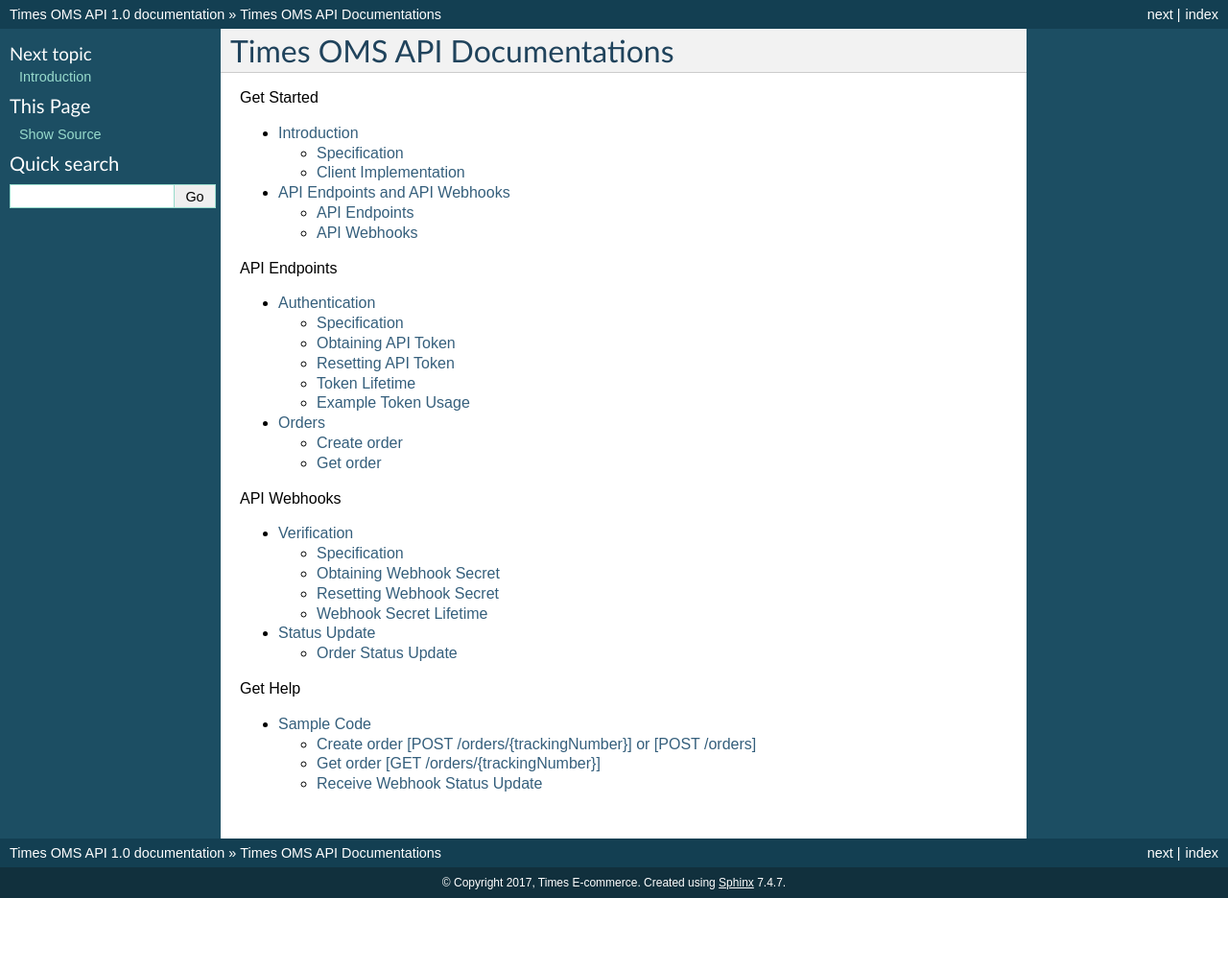
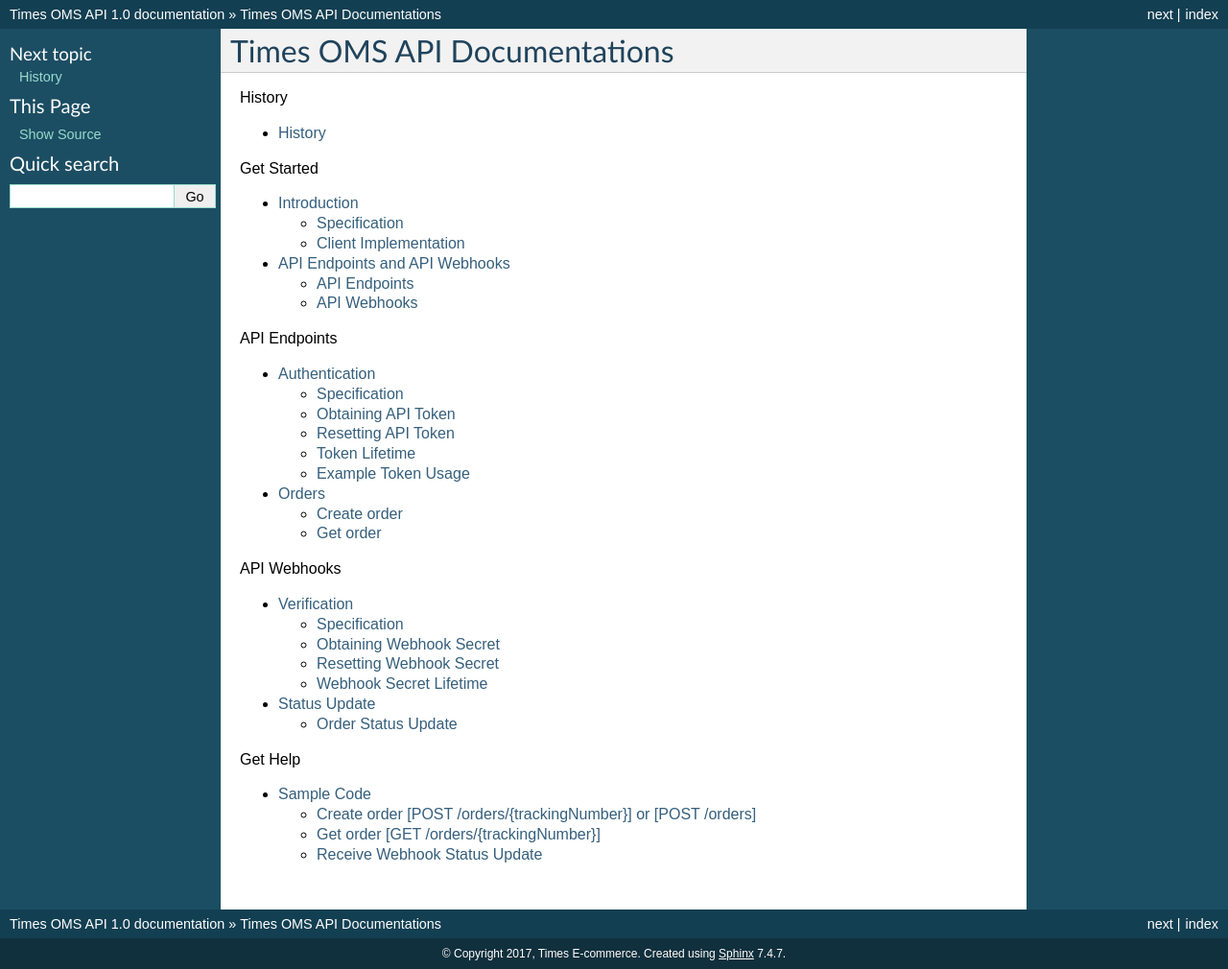
Before and after one commit to timeslogistics/times-oms-api-docs, a Sphinx documentation site: the page built from docs/index.rst, in a window 1280 px wide. Shown: the whole page at 96% size. Built offline with Sphinx 7.4.7, drawn with Linux system fonts in a browser that asks for light colours; before the commit the page ends 936 px from its top, so only the background shows below that.

Commit message:
Update index.rst

```diff
--- a/docs/index.rst
+++ b/docs/index.rst
@@ -1,5 +1,11 @@
 Times OMS API Documentations
 ======================================
+
+.. toctree::
+   :maxdepth: 2
+   :caption: History
+
+   history
 
 .. toctree::
    :maxdepth: 2
```
